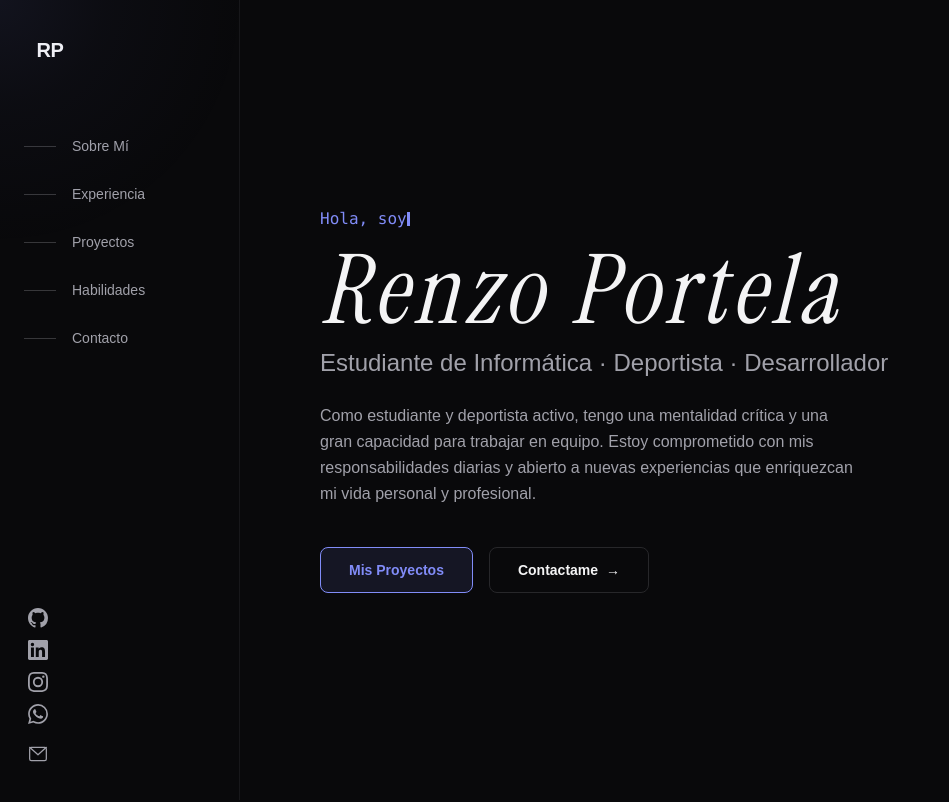
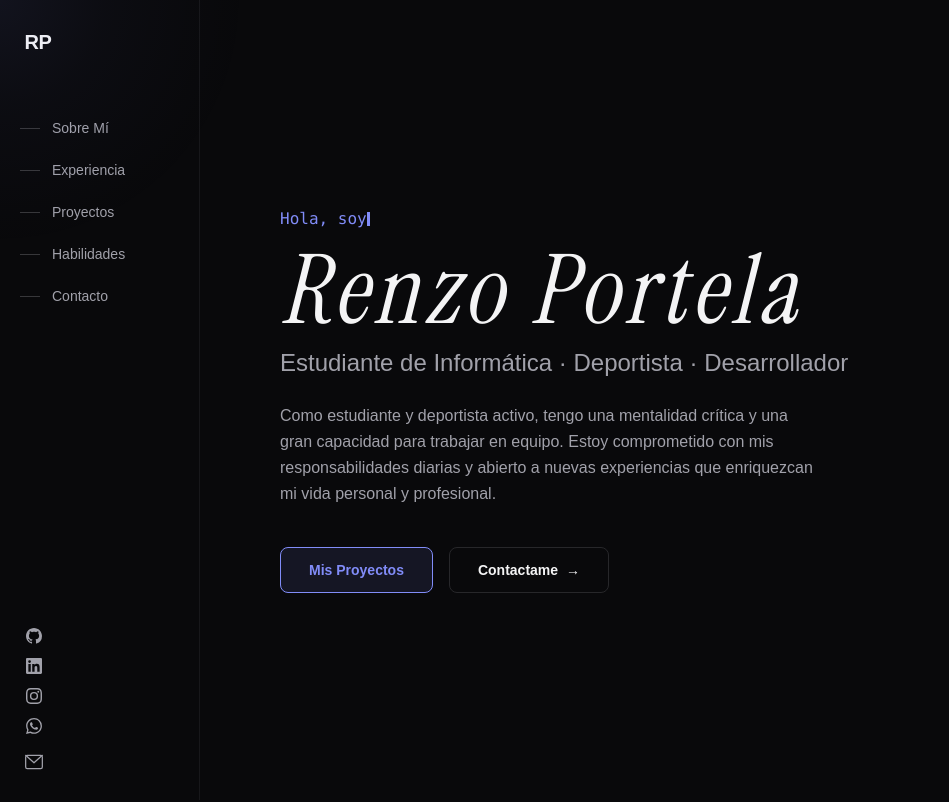
Before and after one commit to renzo23rc/portfolioRP, a Next.js app: page / in a window 1280 px wide. Shown: the top 802 px of the page, without its empty margins (0-949 px from the left). Built offline with nearby package versions, Linux system fonts and the light colour scheme; a web font is replaced by a local one.

Commit message:
fix: reduce sidebar to 200px with tighter spacing

```diff
--- a/app/page.tsx
+++ b/app/page.tsx
@@ -59,7 +59,7 @@ export default function HomePage() {
       <Sidebar activeSection={activeSection} />
       <MobileNav />
 
-      <main id="main-content" className="min-h-screen md:ml-[240px]">
+      <main id="main-content" className="min-h-screen md:ml-[200px]">
         {/* ===== HERO ===== */}
         <SectionWrapper
           id="hero"
--- a/src/components/sidebar.tsx
+++ b/src/components/sidebar.tsx
@@ -19,14 +19,14 @@ interface SidebarProps {
 
 export function Sidebar({ activeSection }: SidebarProps) {
   return (
-    <aside className="fixed left-0 top-0 z-40 hidden h-screen w-[240px] flex-col border-r border-border/50 md:flex">
+    <aside className="fixed left-0 top-0 z-40 hidden h-screen w-[200px] flex-col border-r border-border/50 md:flex">
       {/* Brand Logo */}
-      <div className="px-8 pt-8">
+      <div className="px-5 pt-6">
         <BrandLogo />
       </div>
 
       {/* Navigation */}
-      <nav className="mt-14 flex flex-col gap-1 px-6" role="navigation" aria-label="Navegación principal">
+      <nav className="mt-12 flex flex-col gap-0.5 px-5" role="navigation" aria-label="Navegación principal">
         {navItems.map((item) => {
           const isActive = activeSection === item.section;
           return (
@@ -34,7 +34,7 @@ export function Sidebar({ activeSection }: SidebarProps) {
               key={item.href}
               href={item.href}
               className={cn(
-                "group relative flex items-center gap-4 py-3 text-sm transition-all",
+                "group relative flex items-center gap-3 py-2.5 text-sm transition-all",
                 isActive
                   ? "text-foreground"
                   : "text-muted-foreground hover:text-foreground",
@@ -46,8 +46,8 @@ export function Sidebar({ activeSection }: SidebarProps) {
                     className={cn(
                       "inline-block h-px transition-all duration-300",
                       isActive
-                    ? "w-12 bg-primary"
-                    : "w-8 bg-muted-foreground/30 group-hover:w-12 group-hover:bg-foreground/50",
+                        ? "w-8 bg-primary"
+                        : "w-5 bg-muted-foreground/30 group-hover:w-8 group-hover:bg-foreground/50",
                     )}
                   />
               <span
@@ -64,7 +64,7 @@ export function Sidebar({ activeSection }: SidebarProps) {
       </nav>
 
       {/* Bottom section */}
-      <div className="mt-auto flex flex-col items-start gap-3 px-6 pb-8">
+      <div className="mt-auto flex flex-col items-start gap-2 px-5 pb-6">
         <SocialLinks variant="sidebar" />
         <a
           href="mailto:portelarenzo@gmail.com"
--- a/src/components/social-links.tsx
+++ b/src/components/social-links.tsx
@@ -47,7 +47,7 @@ export function SocialLinks({ variant = "sidebar", className }: SocialLinksProps
     <div
       className={cn(
         "flex gap-1",
-        variant === "sidebar" && "flex-col items-start",
+        variant === "sidebar" && "flex-col items-start gap-0.5",
         variant === "inline" && "flex-wrap items-center gap-3",
         className,
       )}
@@ -61,11 +61,11 @@ export function SocialLinks({ variant = "sidebar", className }: SocialLinksProps
           aria-label={link.label}
           className={cn(
             "text-muted-foreground transition-all hover:text-primary",
-            variant === "sidebar" && "p-1",
+            variant === "sidebar" && "p-1.5",
             variant === "inline" && "hover:scale-110",
           )}
         >
-          <SocialIcon kind={link.kind} className={variant === "sidebar" ? "h-5 w-5" : "h-6 w-6"} />
+          <SocialIcon kind={link.kind} className={variant === "sidebar" ? "h-4 w-4" : "h-6 w-6"} />
         </Link>
       ))}
     </div>
```
Lines whose indentation alone changed are shown as unchanged.
